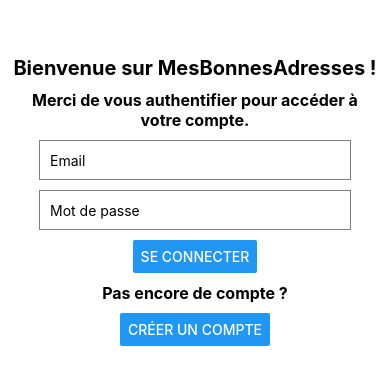
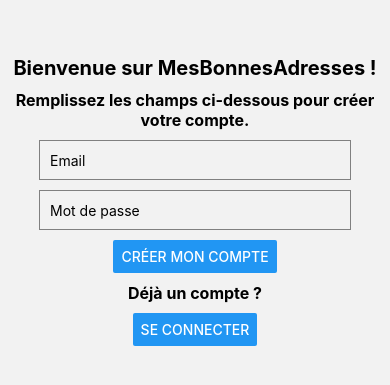
Before and after one commit to NathanRodet/5webd-mygoodaddresses, a React Native app in the folder MyGoodAddresses/: screen /Register in a window 390 px wide. Shown: the part 221-606 px from the top of the page. Built offline with nearby package versions, Linux system fonts and the light colour scheme; no server answers.

Commit message:
Added navigation between auth pages.

```diff
--- a/MyGoodAddresses/App.tsx
+++ b/MyGoodAddresses/App.tsx
@@ -1,18 +1,27 @@
-import { StyleSheet } from 'react-native';
+import React, { useState } from 'react';
+import { NavigationContainer } from '@react-navigation/native';
+import { createNativeStackNavigator } from '@react-navigation/native-stack';
 import Login from './screens/Login';
+import Register from './screens/Register';
 
+// App.tsx is used as the entry point of the application.
+export default function App() {
 
-export default function App() {
+  // Create a StackNavigator object.
+  const Stack = createNativeStackNavigator();
+
+  const stackOptions = {
+    headerShown: false
+  }
+
+  const [isAuthenticated, setIsAuthenticated] = useState(false);
+
   return (
-    <Login />
+    <NavigationContainer>
+      <Stack.Navigator screenOptions={stackOptions} >
+        <Stack.Screen name="Login" component={Login} />
+        <Stack.Screen name="Register" component={Register} />
+      </Stack.Navigator>
+    </NavigationContainer>
   );
 }
-
-const styles = StyleSheet.create({
-  container: {
-    flex: 1,
-    backgroundColor: '#fff',
-    alignItems: 'center',
-    justifyContent: 'center',
-  },
-});
--- a/MyGoodAddresses/package.json
+++ b/MyGoodAddresses/package.json
@@ -9,11 +9,14 @@
     "web": "expo start --web"
   },
   "dependencies": {
+    "@react-navigation/native-stack": "^6.9.17",
     "expo": "~49.0.15",
     "expo-status-bar": "~1.6.0",
     "firebase": "^10.7.1",
     "react": "18.2.0",
-    "react-native": "0.72.6"
+    "react-native": "0.72.6",
+    "react-native-safe-area-context": "^4.6.3",
+    "react-native-screens": "~3.22.0"
   },
   "devDependencies": {
     "@babel/core": "^7.20.0",
--- a/MyGoodAddresses/screens/Login.tsx
+++ b/MyGoodAddresses/screens/Login.tsx
@@ -1,9 +1,9 @@
 import React, { useState } from 'react';
 import { View, TextInput, Button, StyleSheet, Text } from 'react-native';
 import { getAuth, signInWithEmailAndPassword } from 'firebase/auth';
-import { firebaseApp } from '../utils/firebase';
+import { firebaseApp } from '../firebase/firebase';
 
-const Login = () => {
+const Login = ({ navigation }: { navigation: any }) => {
   const [email, setEmail] = useState<string>('');
   const [password, setPassword] = useState<string>('');
 
@@ -12,6 +12,7 @@
       const auth = getAuth(firebaseApp);
       await signInWithEmailAndPassword(auth, email, password);
       // Login successful, navigate to the next screen
+      console.log('User logged in successfully!');
     } catch (error) {
       console.error('Error login user:', error);
     }
@@ -36,7 +37,7 @@
       />
       <Button title="Se connecter" onPress={handleLogin} />
       <Text style={styles.subtitle}>Pas encore de compte ?</Text>
-      <Button title="Créer un compte" onPress={() => { }} />
+      <Button title="Créer mon compte" onPress={() => navigation.navigate('Register')} />
     </View>
   );
 };
--- a/MyGoodAddresses/screens/Register.tsx
+++ b/MyGoodAddresses/screens/Register.tsx
@@ -1,9 +1,9 @@
 import React, { useState } from 'react';
-import { View, TextInput, Button, Text, StyleSheet } from 'react-native'; // Import the Text component
+import { View, TextInput, Button, Text, StyleSheet, Alert } from 'react-native'; // Import the Text component
 import { getAuth, createUserWithEmailAndPassword } from 'firebase/auth';
-import { firebaseApp } from '../utils/firebase';
+import { firebaseApp } from '../firebase/firebase';
 
-const Register = () => {
+const Register = ({ navigation }: { navigation: any }) => {
   const [email, setEmail] = useState('');
   const [password, setPassword] = useState('');
 
@@ -11,16 +11,20 @@
     try {
       const auth = getAuth(firebaseApp);
       await createUserWithEmailAndPassword(auth, email, password);
+      // Registration successful, navigate to the next screen
       console.log('User registered successfully!');
+      Alert.alert('Compte enregistré', 'Vous allez être redirigé vers la page de connexion.', [{ text: 'Se connecter', onPress: () => navigation.navigate('Login'), style: 'default' }]);
     } catch (error) {
       console.error('Error registering user:', error);
     }
   };
 
+
+
   return (
     <View style={styles.container}>
       <Text style={styles.title}>Bienvenue sur MesBonnesAdresses !</Text>
-      <Text style={styles.subtitle}>Merci de vous authentifier pour accéder à votre compte.</Text>
+      <Text style={styles.subtitle}>Remplissez les champs ci-dessous pour créer votre compte.</Text>
       <TextInput
         style={styles.input}
         placeholder="Email"
@@ -35,6 +39,8 @@
         onChangeText={setPassword}
       />
       <Button title="Créer mon compte" onPress={handleRegister} />
+      <Text style={styles.subtitle}>Déjà un compte ?</Text>
+      <Button title="Se connecter" onPress={() => navigation.navigate('Login')} />
     </View>
   );
 };
```
Also changed, not shown: MyGoodAddresses/firebase/firebase.tsx (renamed from MyGoodAddresses/utils/firebase.tsx), 1 other file (tests, documents, lock files or other folders).
